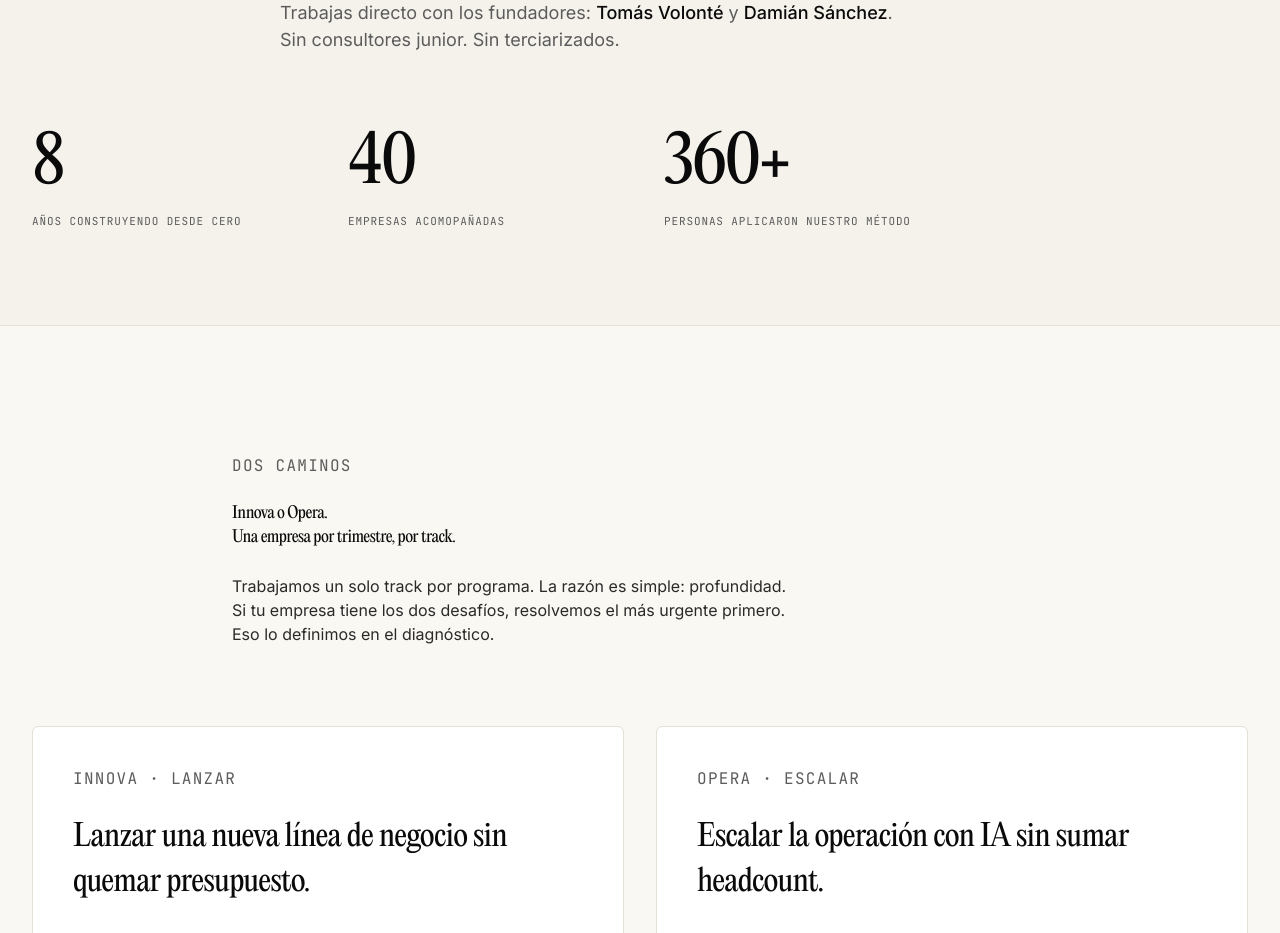
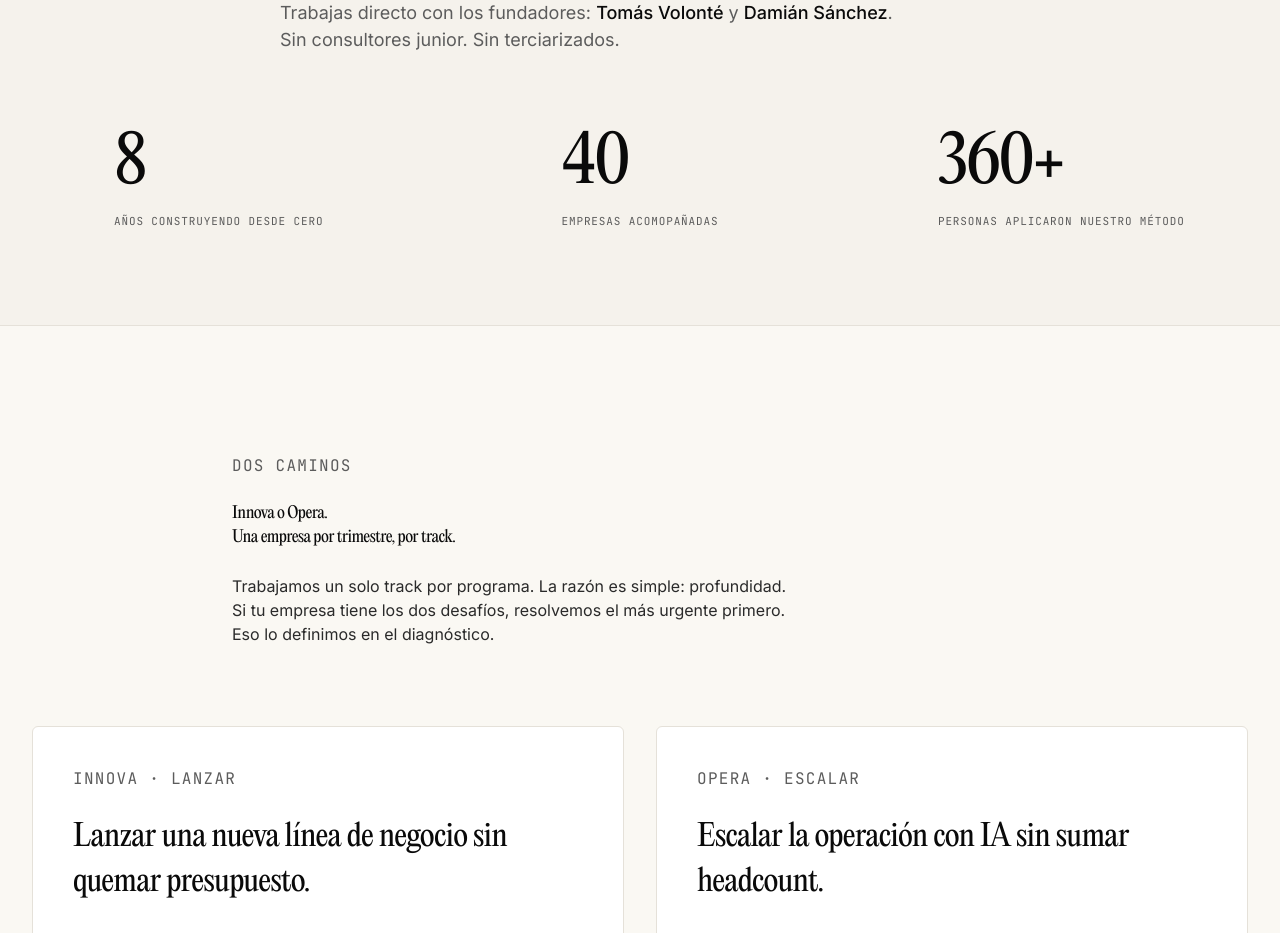
Before and after one commit to dami-novolabs/landingb2b, a Next.js app: page / in a window 1280 px wide. Shown: the part 940-1873 px from the top of the page. Built offline with nearby package versions, Linux system fonts and the light colour scheme.

Commit message:
feat: adjust grid layout and alignment for CredibilityBand component
Updated grid columns and added center alignment for better layout

Co-authored-by: Dami <102418453+dami-novolabs@users.noreply.github.com>

```diff
--- a/src/components/landing/CredibilityBand.tsx
+++ b/src/components/landing/CredibilityBand.tsx
@@ -32,7 +32,7 @@ export default function CredibilityBand() {
         </p>
       </div>
 
-      <div className="mx-auto grid max-w-[1280px] grid-cols-2 gap-8 md:grid-cols-4 md:gap-12">
+      <div className="mx-auto grid max-w-[1280px] grid-cols-2 gap-8 place-items-center md:grid-cols-3 md:gap-12">
         {STATS.map((stat, i) => (
           <motion.div
             key={stat.value}
```
